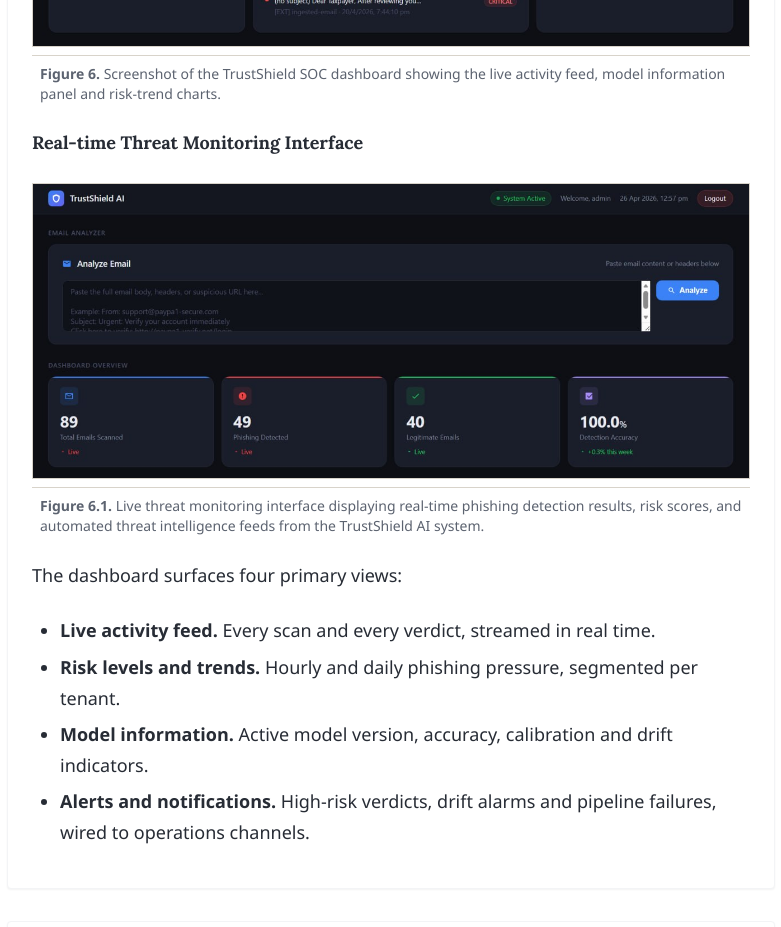
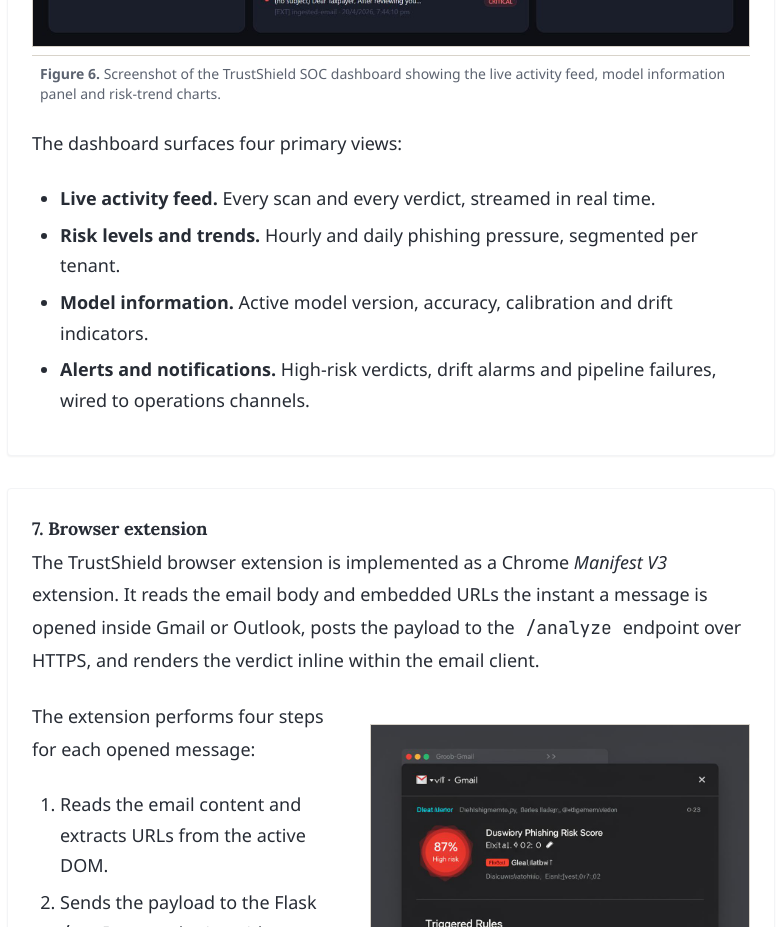
Before and after one commit to karthikeya1498/PFSD-BLOG, a React (Vite) app: page / in a window 1280 px wide. Shown: the part 10840-11767 px from the top of the page, without its empty margins (249-1030 px from the left). Built offline with nearby package versions, Linux system fonts and the light colour scheme; the HTML template or start-up script is replaced by a standard one; a web font is replaced by a local one.

Commit message:
Remove repeated real-time monitoring image section
- Removed Figure 6.1 (Real-time Threat Monitoring Interface) section
- Kept only Figure 6 (SOC Dashboard) to avoid image repetition
- Removed unused realtimeMonitoring import
- Streamlined dashboard section to show single, clear interface

```diff
--- a/src/pages/Index.tsx
+++ b/src/pages/Index.tsx
@@ -8,7 +8,6 @@
 
 import architecture from "@/assets/architecture-diagram.png";
 import dashboard from "@/assets/photo_2026-04-26_12-58-15.jpg";
-import realtimeMonitoring from "@/assets/photo_2026-04-26_12-58-14.jpg";
 import extensionUi from "@/assets/extension-ui.jpg";
 import codeCore from "@/assets/code-core-engine.jpg";
 import codeFusion from "@/assets/code-fusion.jpg";
@@ -275,14 +274,6 @@
             </figcaption>
           </figure>
 
-          <h4 className="blog-h4">Real-time Threat Monitoring Interface</h4>
-          <figure className="blog-figure">
-            <img src={realtimeMonitoring} alt="TrustShield AI real-time threat monitoring interface" loading="lazy" />
-            <figcaption>
-              <strong>Figure 6.1.</strong> Live threat monitoring interface displaying real-time phishing detection results,
-              risk scores, and automated threat intelligence feeds from the TrustShield AI system.
-            </figcaption>
-          </figure>
           <p>The dashboard surfaces four primary views:</p>
           <ul>
             <li><strong>Live activity feed.</strong> Every scan and every verdict, streamed in real time.</li>
```
